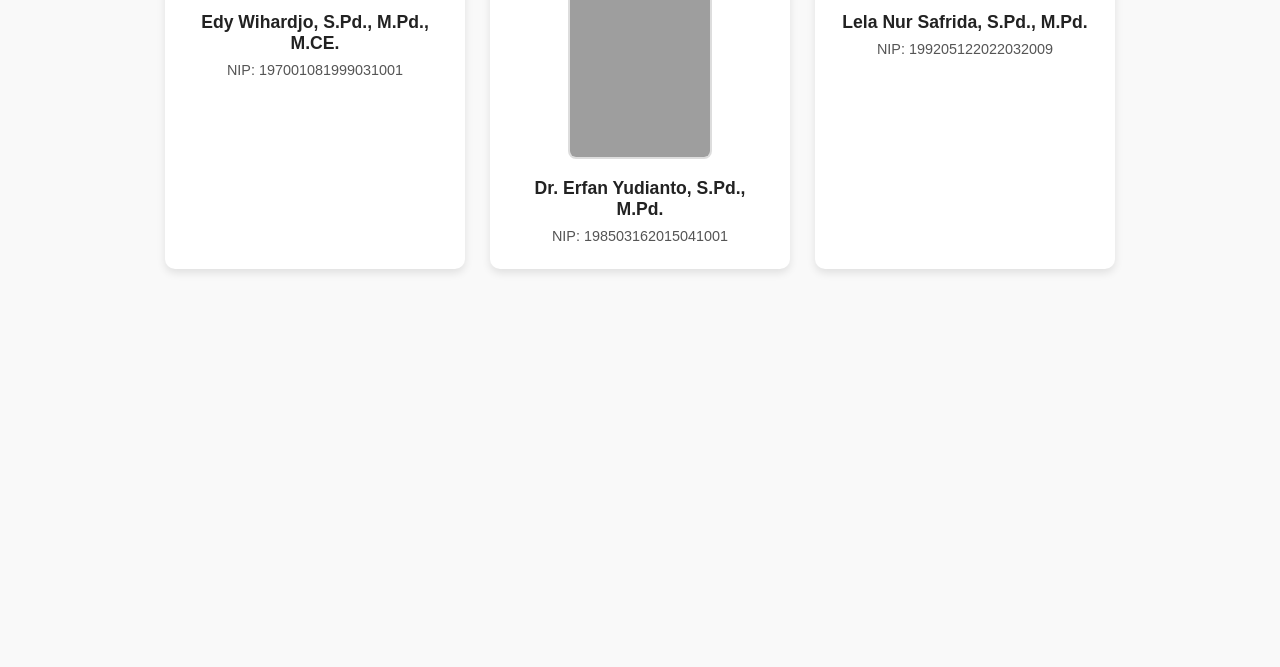
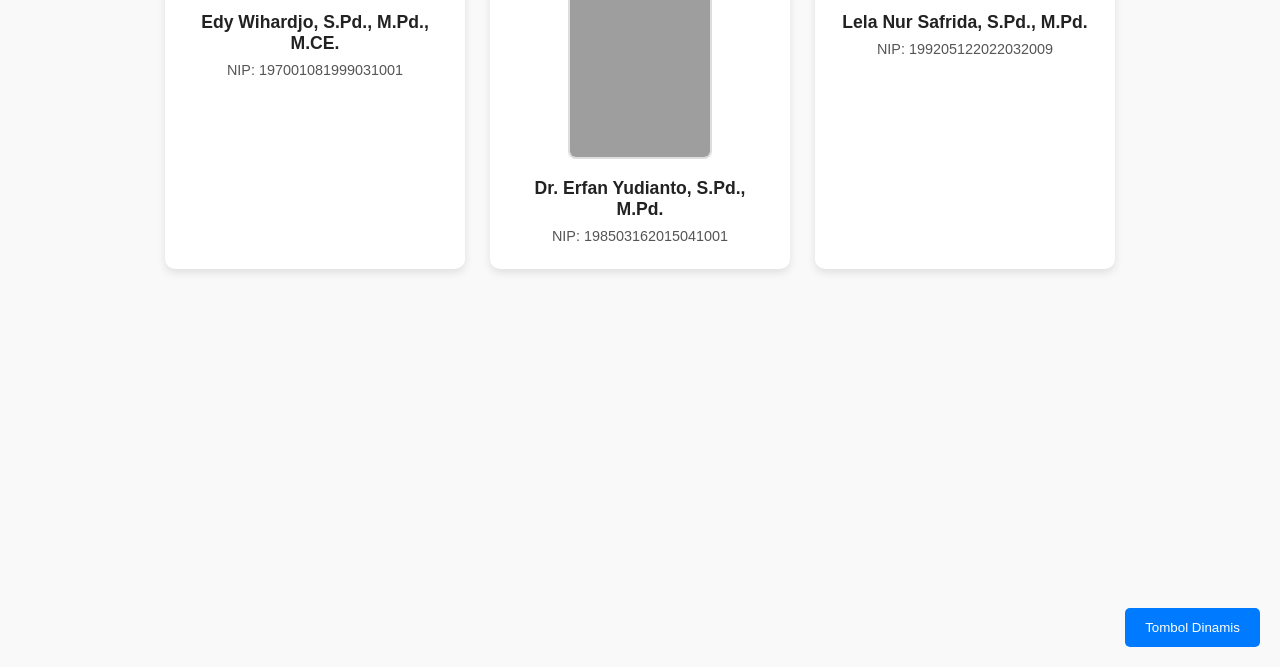
Before and after one commit to 10SMK/tryna, a plain HTML site: page index.html in a window 1280 px wide. Shown: the part 133-800 px from the top of the page. Drawn offline with Linux system fonts and the light colour scheme; grey boxes are pictures that could not be loaded.

Commit message:
Update index.html

```diff
--- a/index.html
+++ b/index.html
@@ -78,6 +78,56 @@
             <div class="nama">Lela Nur Safrida, S.Pd., M.Pd.</div>
             <div class="nip">NIP: 199205122022032009</div>
         </div>
+<title>Tombol Dinamis Saat Scroll</title>
+<style>
+  /* Styling tombol */
+  #dynamicButton {
+    position: fixed;
+    bottom: 20px;
+    right: 20px;
+    padding: 12px 20px;
+    background-color: #007bff;
+    color: white;
+    border: none;
+    border-radius: 5px;
+    cursor: pointer;
+    transition: opacity 0.3s ease, visibility 0.3s ease;
+    opacity: 1;
+    visibility: visible;
+    z-index: 1000;
+  }
+  #dynamicButton.hide {
+    opacity: 0;
+    visibility: hidden;
+  }
+</style>
+</head>
+<body>
+
+<button id="dynamicButton">Tombol Dinamis</button>
+
+<script>
+  let lastScrollTop = 0;
+  const button = document.getElementById('dynamicButton');
+
+  window.addEventListener('scroll', function() {
+    const scrollTop = window.pageYOffset || document.documentElement.scrollTop;
+
+    if (scrollTop > lastScrollTop) {
+      // Scroll ke bawah -> sembunyikan tombol
+      button.classList.add('hide');
+    } else {
+      // Scroll ke atas -> tampilkan tombol
+      button.classList.remove('hide');
+    }
+
+    lastScrollTop = scrollTop <= 0 ? 0 : scrollTop; // Untuk menghindari nilai negatif
+  }, false);
+</script>
+
+</body>
+</html>
+
     </div>
 </body>
 </html>
```
